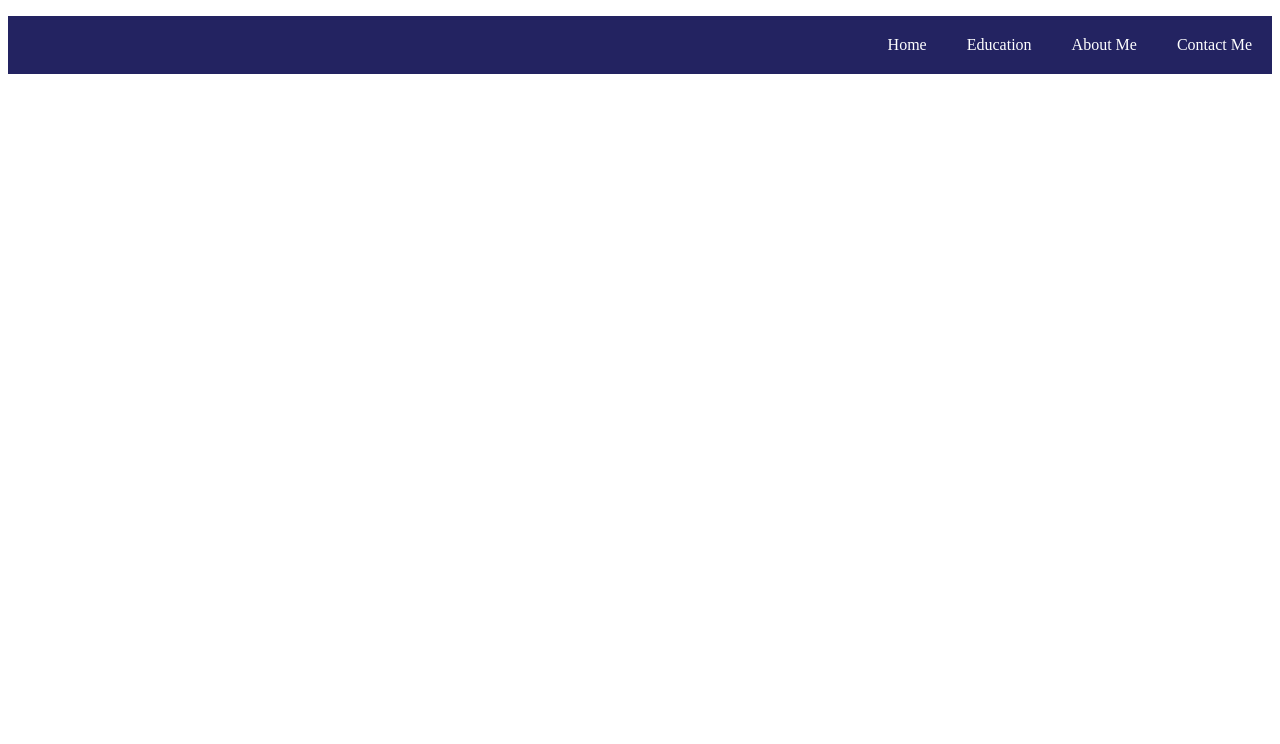
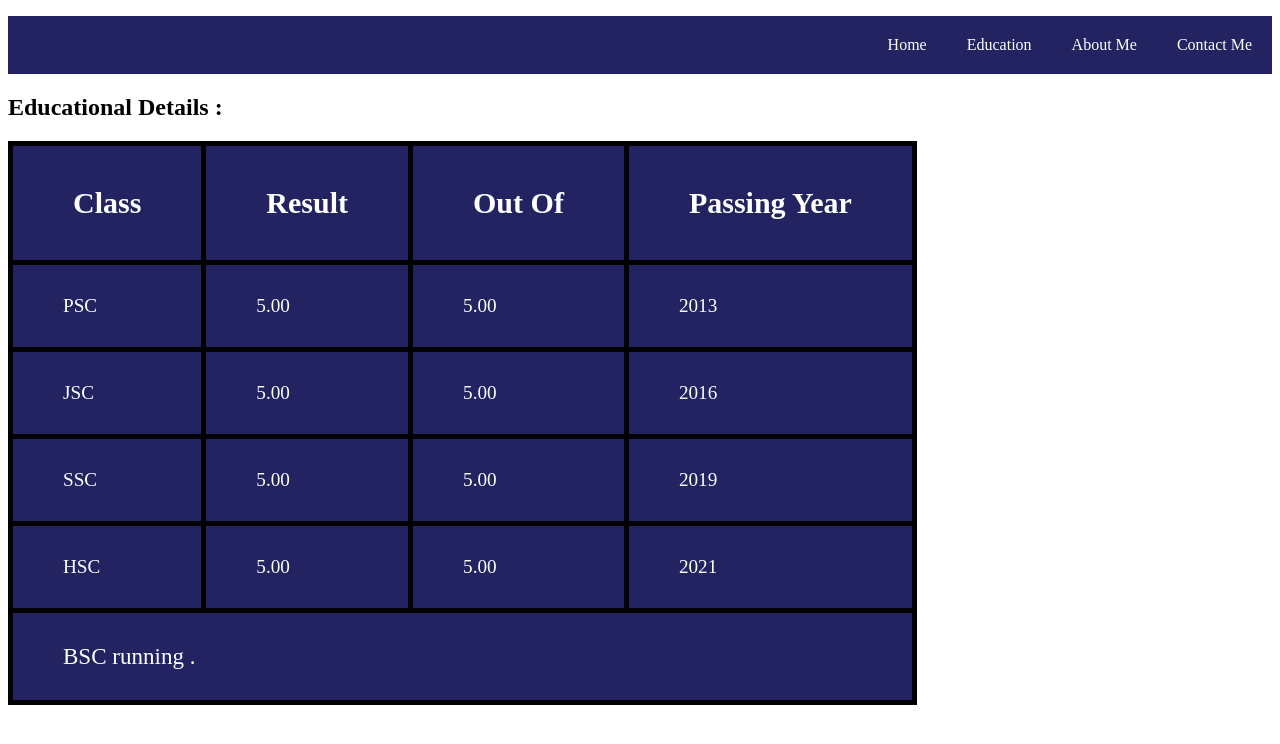
Before and after one commit to TasnimAminaTanha/basic-myself-web-repository, a plain HTML site: page edu.html in a window 1280 px wide. Drawn offline with Linux system fonts and the light colour scheme.

Commit message:
added education section

```diff
--- a/edu.html
+++ b/edu.html
@@ -5,6 +5,7 @@
     <meta name="viewport" content="width=device-width, initial-scale=1.0">
     <title>Education</title>
     <link rel="stylesheet" href="styles/nav.css">
+    <link rel="stylesheet" href="styles/edu.css">
 </head>
 <body>
     <header>
@@ -18,7 +19,47 @@
 </nav>
     </header>
     <main>
+        <h2>Educational Details : </h2>
+        <table>
+        <thead>
+          <tr>
+            <th>Class</th>
+            <th>Result</th>
+            <th>Out Of</th>
+            <th>Passing Year</th>
+          </tr>
+        </thead>
+        <tbody>
+            <tr>
+                <td>PSC</td>
+                <td>5.00</td>
+                <td>5.00</td>
+                <td>2013</td>
+            </tr>
+            <tr>
+                <td>JSC</td>
+                <td>5.00</td>
+                <td>5.00</td>
+                <td>2016</td>
+            </tr>
+          <tr>
+           <td>SSC</td>
+           <td>5.00</td>
+           <td>5.00</td>
+           <td>2019</td>
+          </tr>
 
+          <tr>
+            <td>HSC</td>
+            <td>5.00</td>
+            <td>5.00</td>
+            <td>2021</td>
+          </tr>
+        </tbody>
+        <tfoot>
+<td colspan="4"> BSC running .</td>
+        </tfoot>
+        </table>
     </main>
     <footer>
 
--- /dev/null
+++ b/styles/edu.css
@@ -0,0 +1,21 @@
+table{
+    border-collapse: collapse;
+    background-color: rgb(35, 35, 97);
+    color: white;
+}
+
+td{
+    border: 5px solid rgb(0, 0, 0);
+    padding: 30px 50px;
+    font-size: larger;
+}
+
+th{
+    border: 5px solid rgb(0, 0, 0);
+    padding: 40px 60px;
+    font-size: 30px;
+}
+
+tfoot{
+    font-size: larger;
+}
```
